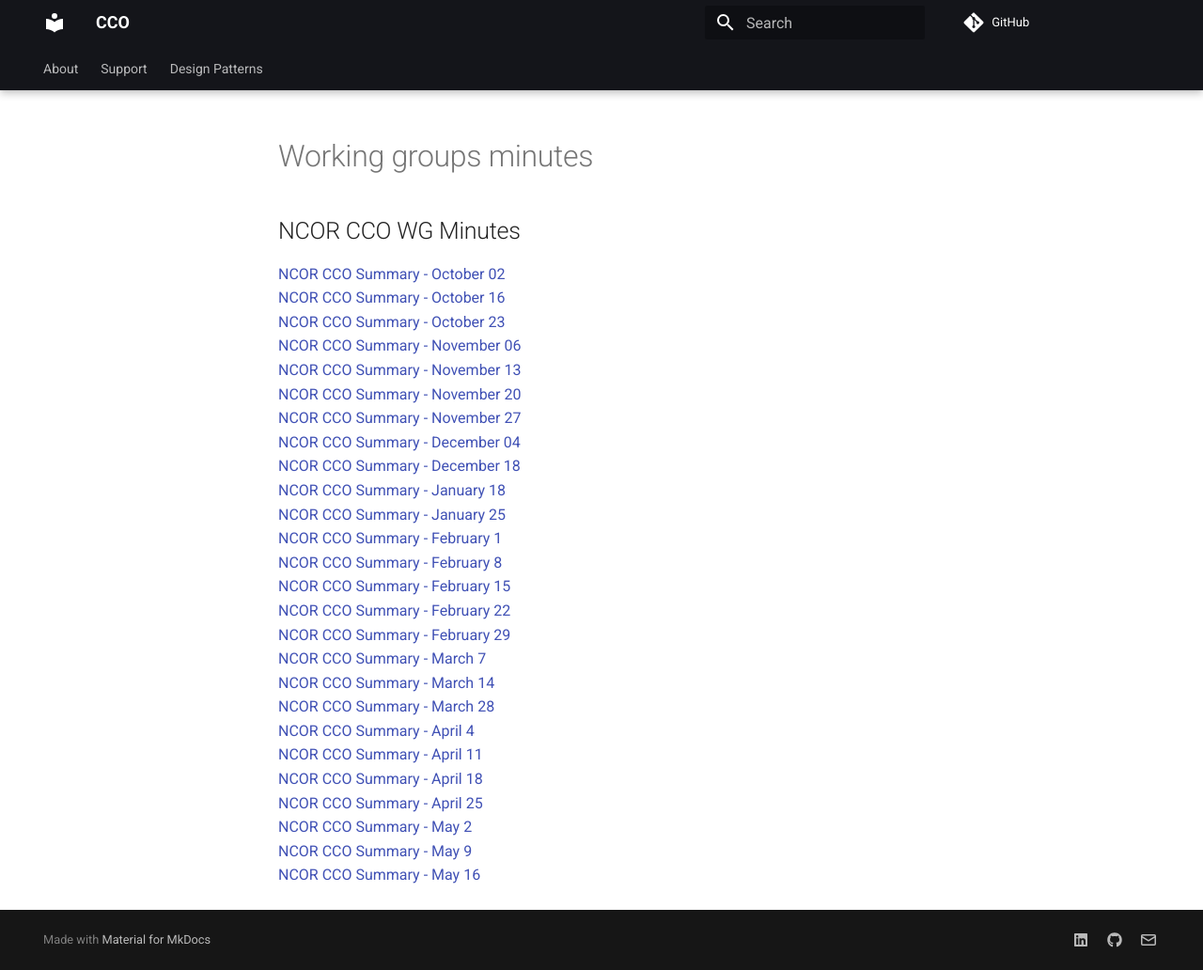
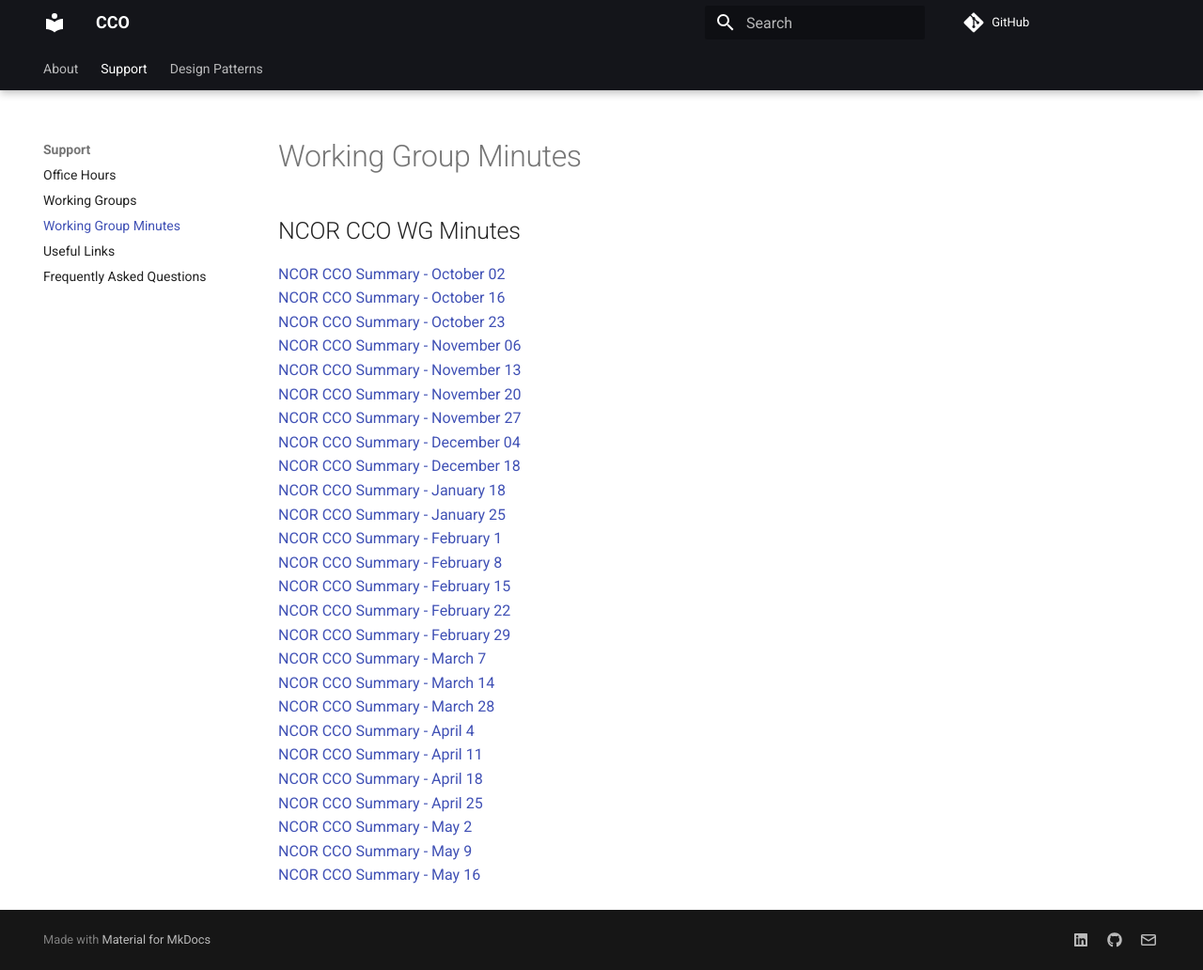
Before and after one commit to CommonCoreOntology/cco-webpage, an MkDocs documentation site: the page built from docs/working-groups-minutes.md, in a window 1280 px wide and 1032 px high. Shown: the whole window at 94% size. Built offline with MkDocs 1.6.1 and Material for MkDocs 9.7.7, drawn with Linux system fonts in a browser that asks for light colours; comment, search, counter and statistics services are not loaded.

Commit message:
Update mkdocs.yml
adding navigation for working groups minutes

```diff
--- a/mkdocs.yml
+++ b/mkdocs.yml
@@ -29,6 +29,7 @@
   - Support:
     - Office Hours: office-hours.md
     - Working Groups: working-groups.md
+    - Working Group Minutes: working-groups-minutes.md
     - Useful Links: useful-links.md
     - Frequently Asked Questions: faq.md
   - Design Patterns:
```
